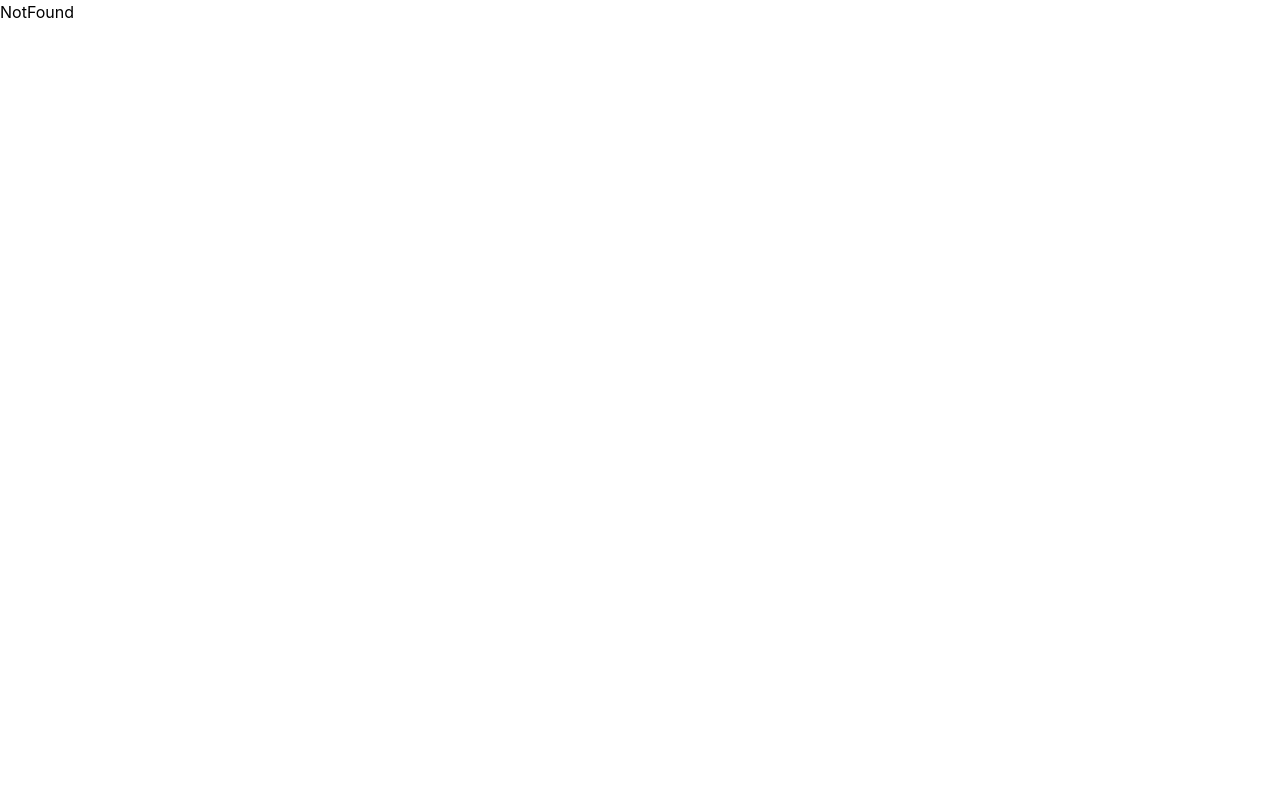
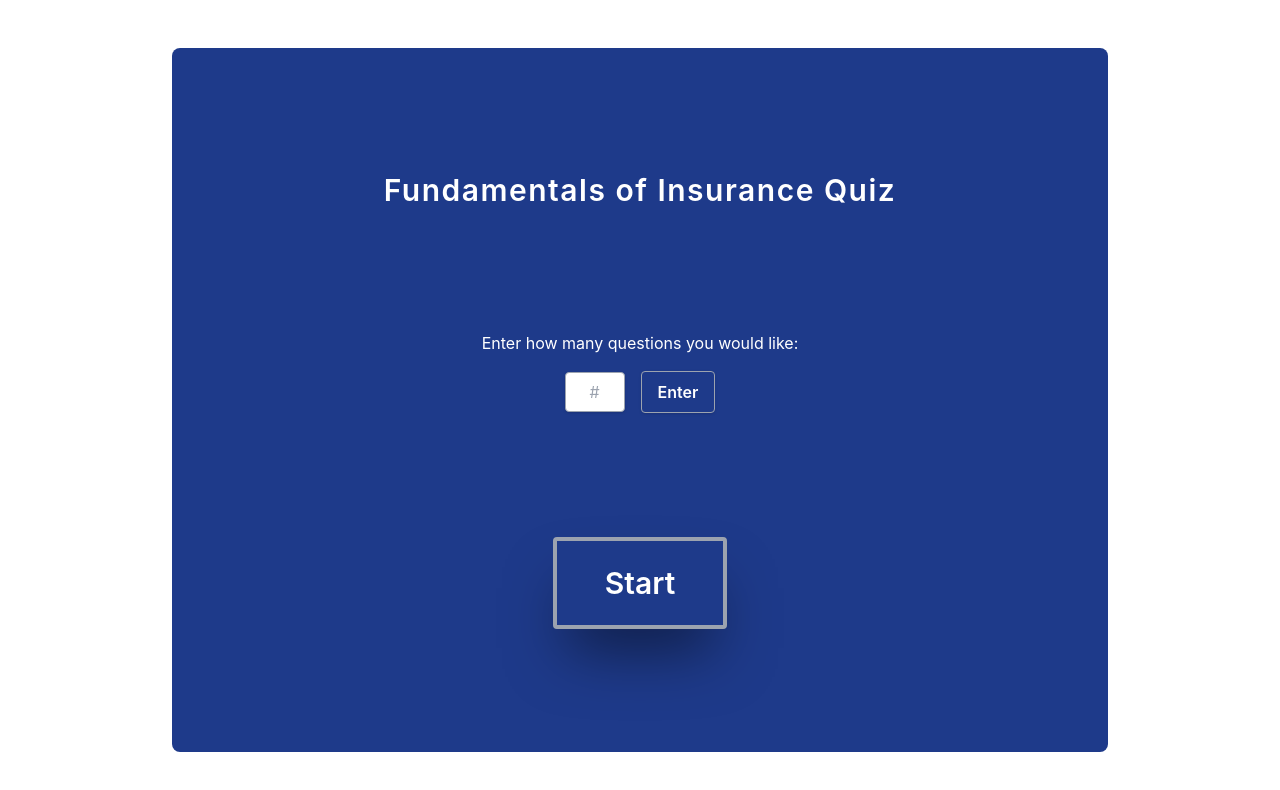
Before and after one commit to revyrob/insuranceQuiz, a React (Create React App) app in the folder insurance-frontend/: page /gameIntro in a window 1280 px wide. Shown: the top 790 px of the page. Built offline with nearby package versions, Linux system fonts and the light colour scheme.

Commit message:
added some new pages

```diff
--- a/insurance-frontend/src/App.jsx
+++ b/insurance-frontend/src/App.jsx
@@ -1,4 +1,5 @@
 import { BrowserRouter, Routes, Route } from "react-router-dom";
+import GameIntro from "./pages/GameIntro";
 import Homepage from './pages/Homepage';
 import NotFound from "./pages/NotFound";
 import Quiz from './pages/Quiz';
@@ -11,6 +12,8 @@ function App() {
     <Routes>
       <Route path="/" element={<Homepage />} />
 
+      <Route path="/gameIntro" element={<GameIntro />} />
+
       <Route path="/quiz" element={<Quiz />} />
 
       <Route path="*" element={<NotFound />} />
--- /dev/null
+++ b/insurance-frontend/src/pages/GameIntro.jsx
@@ -0,0 +1,53 @@
+import React from 'react'
+import { Link } from "react-router-dom";
+import { useState } from 'react';
+
+
+export default function GameIntro() {
+
+  const [num, setNum] = useState("20");
+
+  sessionStorage.setItem("num", num);
+
+
+  //sets the name for user
+  const numHandler = (e) => {
+    const userNum = e.target.num.value;
+    e.preventDefault();
+    if (userNum === "") {
+      alert('The number of questions defaults to 20.  Press Start.');
+      setNum('20')
+      e.preventDefault();
+    } else {
+      setNum(userNum);
+    }
+  };
+  return (
+    <section className='p-4 h-screen flex flex-col items-center justify-evenly bg-white'>
+      <div className='m-8 h-screen w-full md:w-3/4 flex flex-col items-center justify-evenly bg-blue-900 text-white rounded-lg'>
+        <h1 className='text-xl md:text-3xl font-semibold tracking-wider'>Fundamentals of Insurance Quiz</h1>
+        <form className="flex flex-col items-center justify-center" onSubmit={numHandler}>
+          <label>
+            <h2 className="">Enter how many questions you would like:</h2>
+            <div className="flex flex-col items-center justify-center mt-4">
+              <div className="">
+                <input
+                  className="border border-gray-400 rounded shadow w-[60px] h-[40px] mr-4 hover:bg-gray-100 text-gray-800 text-center"
+                  type="num"
+                  name="num"
+                  placeholder="#"
+                />
+                <button className="g-white text-white hover:bg-gray-100 hover:text-gray-800 font-semibold py-2 px-4 border border-gray-400 rounded shadow" type="submit">Enter
+              </button>
+              </div>
+
+            </div>
+          </label>
+        </form>
+        <div>
+              <Link to='/quiz'><button className='g-white text-white text-2xl  hover:bg-gray-100 hover:text-gray-800 font-semibold py-4 px-8  border-gray-400 border-4 rounded shadow-[0_35px_60px_-15px_rgba(0,0,0,0.5)] md:text-3xl md:py-6 md:px-12'>Start</button></Link>
+              </div>
+        </div>
+    </section>
+  )
+}
--- a/insurance-frontend/src/pages/Homepage.jsx
+++ b/insurance-frontend/src/pages/Homepage.jsx
@@ -1,52 +1,20 @@
 import React from 'react'
 import { Link } from "react-router-dom";
-import { useState } from 'react';
 
 
 export default function Homepage() {
 
-  const [num, setNum] = useState("20");
-
-  sessionStorage.setItem("num", num);
-
-
-  //sets the name for user
-  const numHandler = (e) => {
-    const userNum = e.target.num.value;
-    e.preventDefault();
-    if (userNum === "") {
-      alert('The number of questions defaults to 20.  Press Start.');
-      setNum('20')
-      e.preventDefault();
-    } else {
-      setNum(userNum);
-    }
-  };
   return (
     <section className='p-4 h-screen flex flex-col items-center justify-evenly bg-white'>
       <div className='m-8 h-screen w-full md:w-3/4 flex flex-col items-center justify-evenly bg-blue-900 text-white rounded-lg'>
         <h1 className='text-xl md:text-3xl font-semibold tracking-wider'>Fundamentals of Insurance Quiz</h1>
-        <form className="flex flex-col items-center justify-center" onSubmit={numHandler}>
-          <label>
-            <h2 className="">Enter how many questions you would like:</h2>
-            <div className="flex flex-col items-center justify-center mt-4">
-              <div className="">
-                <input
-                  className="border border-gray-400 rounded shadow w-[60px] h-[40px] mr-4 hover:bg-gray-100 text-gray-800 text-center"
-                  type="num"
-                  name="num"
-                  placeholder="#"
-                />
-                <button className="g-white text-white hover:bg-gray-100 hover:text-gray-800 font-semibold py-2 px-4 border border-gray-400 rounded shadow" type="submit">Enter
-              </button>
-              </div>
+        <div>
+              <Link to='/questions'><button className='g-white text-white text-2xl  hover:bg-gray-100 hover:text-gray-800 font-semibold py-4 px-8  border-gray-400 border-4 rounded shadow-[0_35px_60px_-15px_rgba(0,0,0,0.5)] md:text-3xl md:py-6 md:px-12'>Questions</button></Link>
+        </div>
 
-            </div>
-          </label>
-        </form>
         <div>
-              <Link to='/quiz'><button className='g-white text-white text-2xl  hover:bg-gray-100 hover:text-gray-800 font-semibold py-4 px-8  border-gray-400 border-4 rounded shadow-[0_35px_60px_-15px_rgba(0,0,0,0.5)] md:text-3xl md:py-6 md:px-12'>Start</button></Link>
-              </div>
+              <Link to='/gameIntro'><button className='g-white text-white text-2xl  hover:bg-gray-100 hover:text-gray-800 font-semibold py-4 px-8  border-gray-400 border-4 rounded shadow-[0_35px_60px_-15px_rgba(0,0,0,0.5)] md:text-3xl md:py-6 md:px-12'>Quiz</button></Link>
+        </div>
         </div>
     </section>
   )
```
